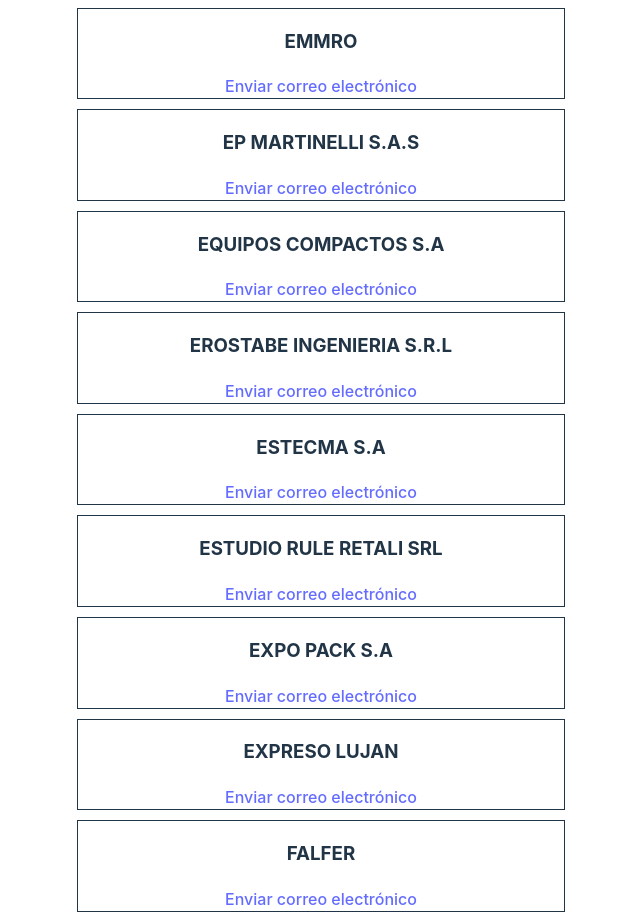
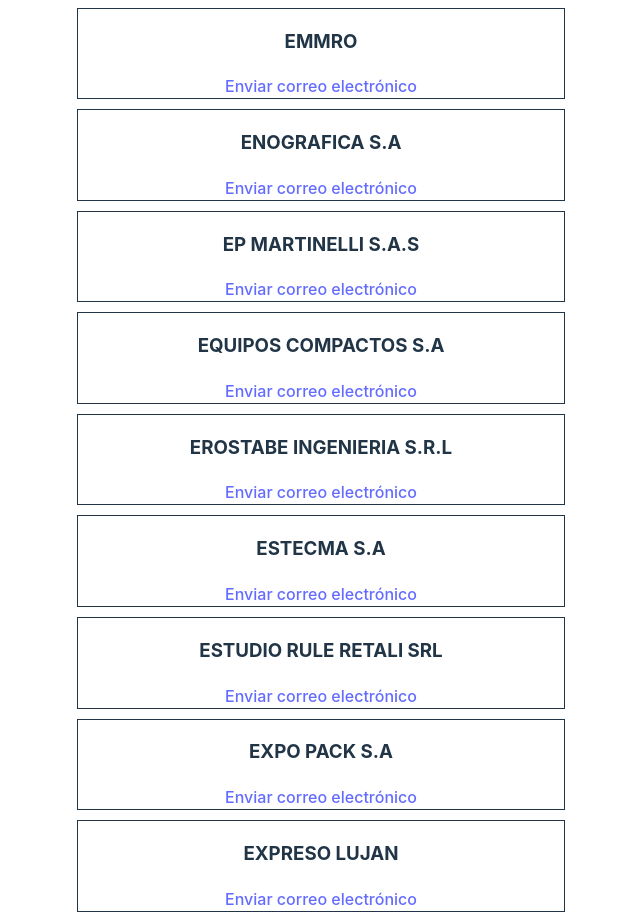
Before and after one commit to jlg777/react_search_prov, a React (Vite) app: page / in a window 1280 px wide. Shown: the part 7360-8281 px from the top of the page, without its empty margins (319-959 px from the left). Built offline with nearby package versions, Linux system fonts and the light colour scheme.

Commit message:
ENOGRAFICA

```diff
--- a/src/proveedores.js
+++ b/src/proveedores.js
@@ -156,6 +156,7 @@
     correo2: 'amaliab@enelec.com.ar'
   },
   { nombre: 'EMMRO', correo: 'lonascanilla@gmail.com' },
+  {nombre: 'ENOGRAFICA S.A', correo: 'analaura@enografica.com.ar'},
   { nombre: 'EP MARTINELLI S.A.S', correo: 'epmartinelli@gmail.com' },
   { nombre: 'EQUIPOS COMPACTOS S.A', correo: 'aletomba@hotmail.com' },
   { nombre: 'EROSTABE INGENIERIA S.R.L', correo: 'administracion@hqmax.com.ar' },
```
